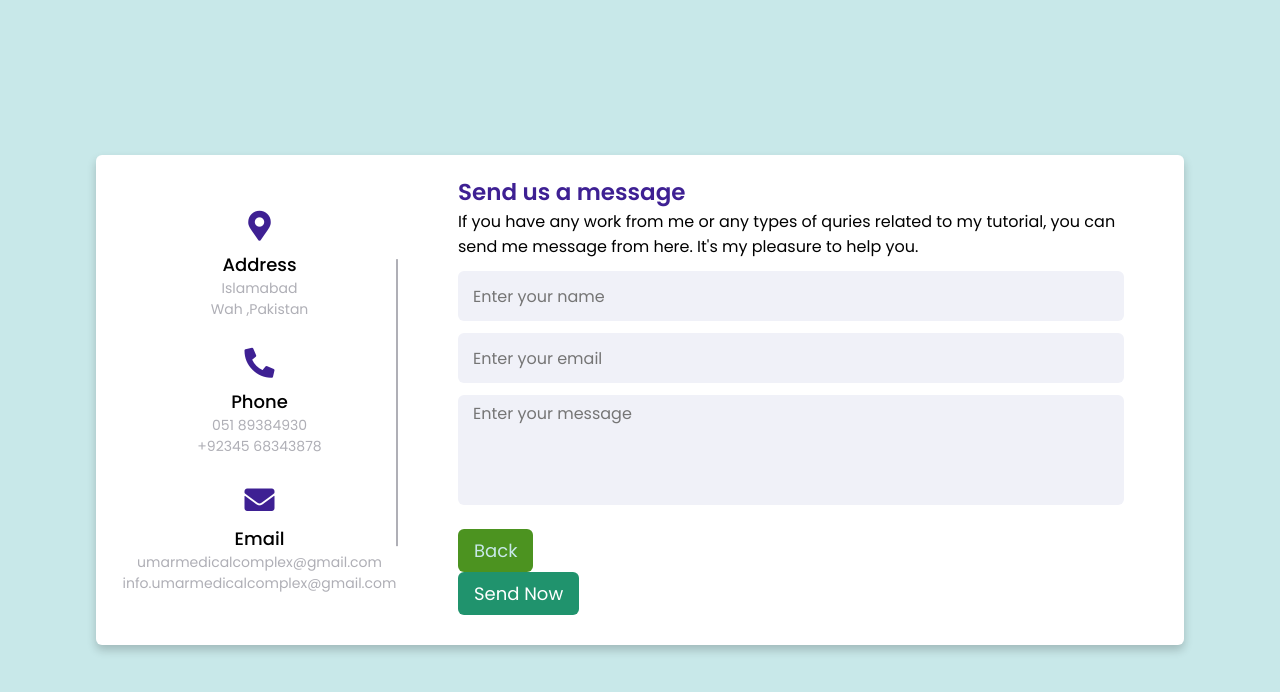
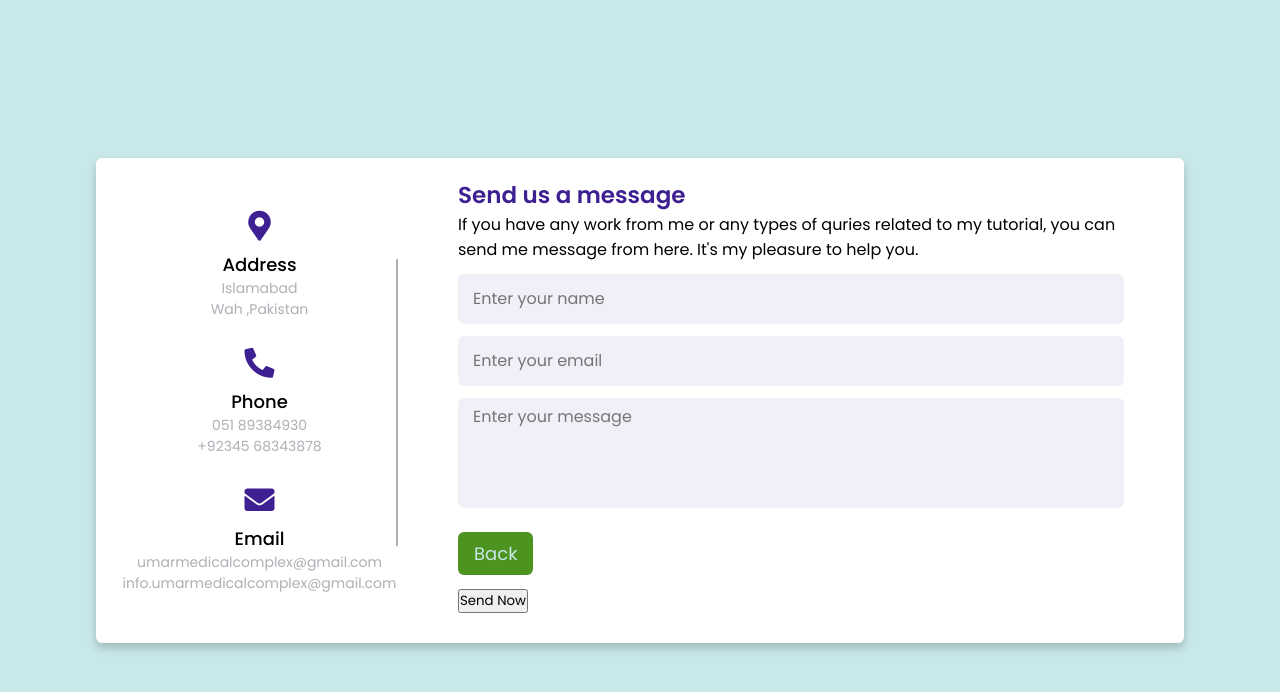
Before and after one commit to creativedesk1000/medicalcomplex.github.io, a plain HTML site: page contact.html in a window 1280 px wide. Drawn offline with Linux system fonts and the light colour scheme.

Commit message:
Update contact.html

```diff
--- a/contact.html
+++ b/contact.html
@@ -69,7 +69,7 @@
     </div>
 
     <!-- Submit Button -->
-    <div class="button">
+    <div class="submit">
         <input type="submit" value="Send Now">
     </div>
 </form>
```
